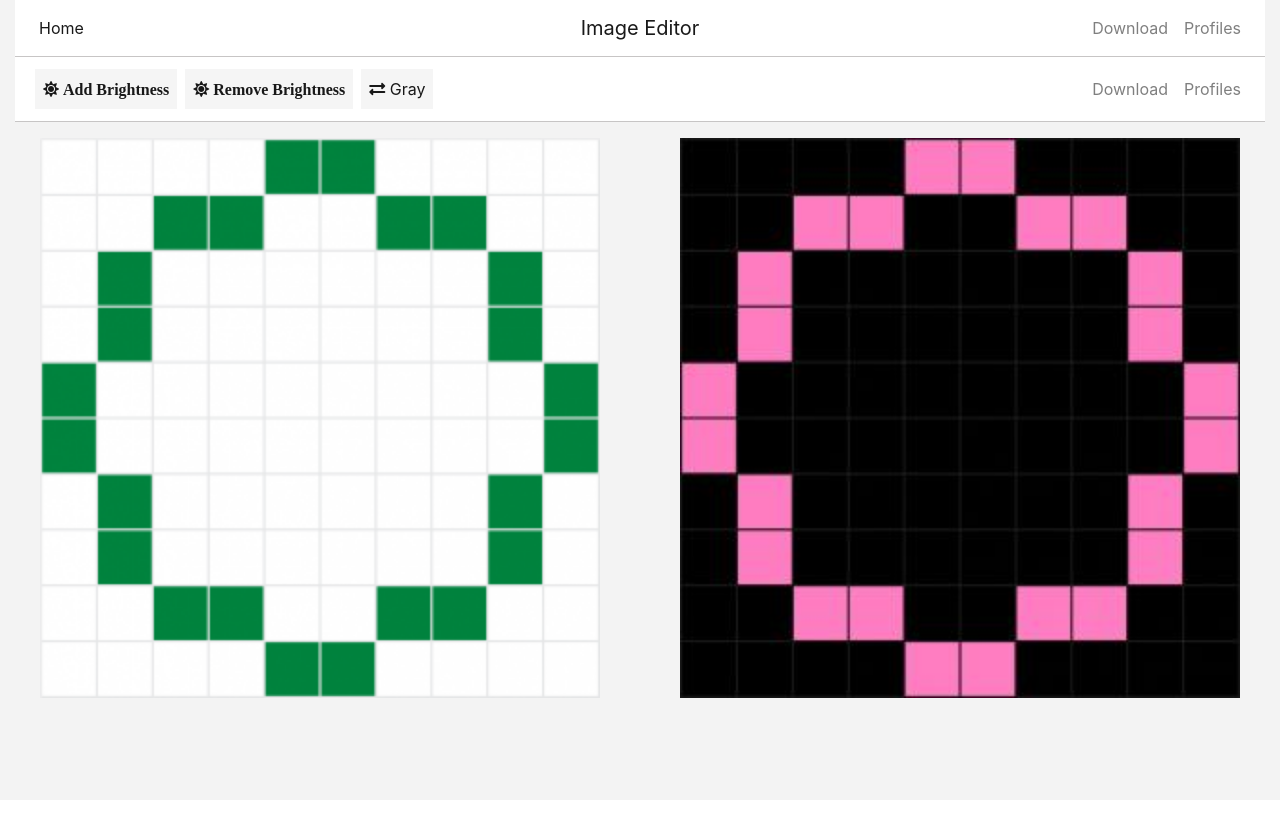
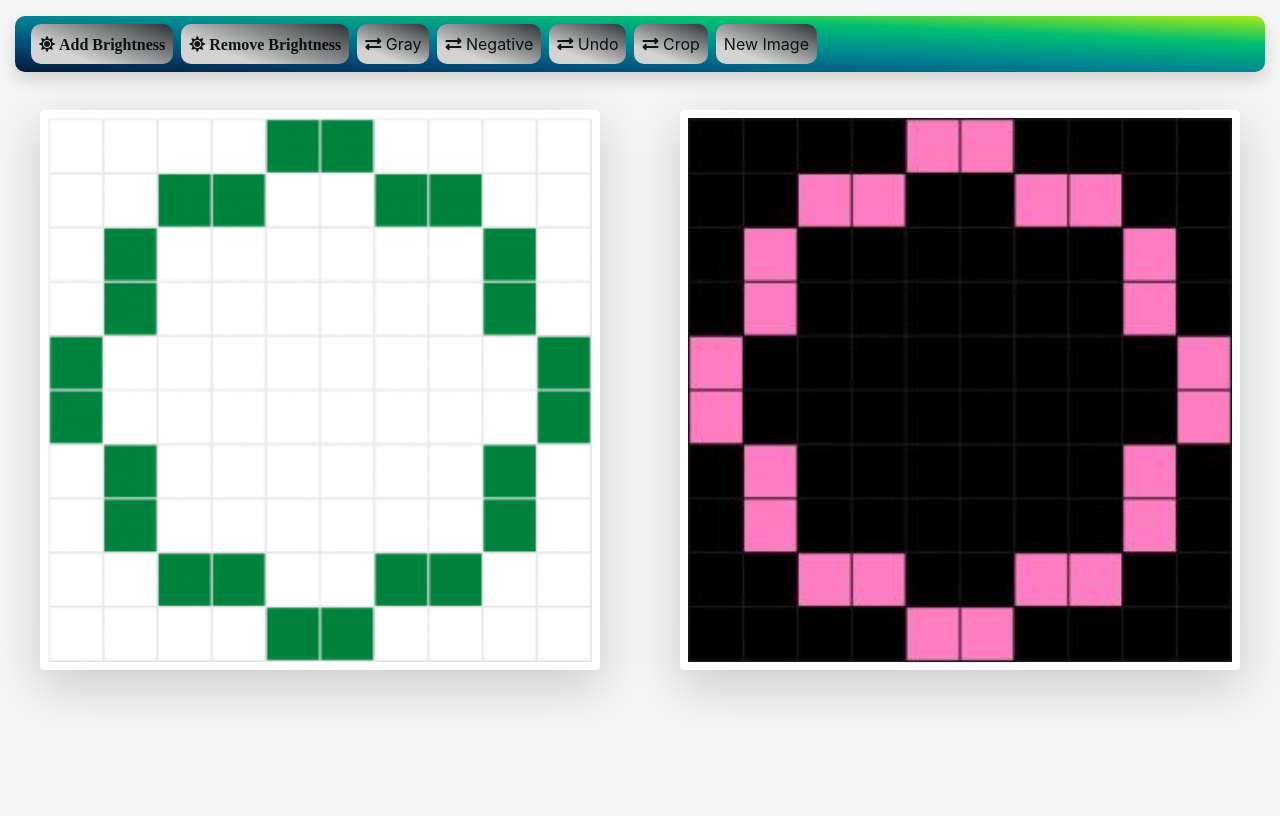
Before and after one commit to bhyeanhasan/Online-Image-Editor, a Django app: page /canvas/ in a window 1280 px wide. Before the commit the page ends 698 px from the top, so only its background shows below. Run offline with Django 3.2, Linux system fonts and the light colour scheme; a user stored in the database is signed in; data comes from the database, SQL or seed files in the repository; both versions use the stored data as it was after the commit; some libraries are stand-ins or nearby versions.

Commit message:
issue_done

```diff
--- a/mainApp/url_mainApp.py
+++ b/mainApp/url_mainApp.py
@@ -8,4 +8,7 @@ urlpatterns = [
     path('toGray/', views.toGray, name='toGray'),
     path('brightness_plus/', views.brightness_plus, name='brightness_plus'),
     path('brightness_minus/', views.brightness_minus, name='brightness_minus'),
+    path('negative/', views.negative, name='negative'),
+    path('undo/', views.undo_all, name='undo'),
+    path('crop/', views.crop, name='crop'),
 ]
--- a/mainApp/views.py
+++ b/mainApp/views.py
@@ -7,19 +7,17 @@ from django.shortcuts import render, redirect
 from django.http import HttpResponse
 from .models import SelectedImage
 
-editing = np.array([1, 2, 3, 4, 5])
-
 
 def home(request):
     return render(request, 'index.html')
 
+
 def getImage(request):
-    global editing
+
     if 'imageToEdit' in request.FILES:
         image_file = request.FILES['imageToEdit']
         setPic = SelectedImage.objects.get(user=request.user)
         setPic.image = image_file
-        setPic.editImage = image_file
         setPic.save()
 
         image = Image.open(setPic.image)
@@ -28,7 +26,8 @@ def getImage(request):
             image = image.convert('RGB')
             editing = np.array(image)
         image.close()
-        print(editing)
+
+        management(editing,request.user)
 
     return redirect('canvas')
 
@@ -36,15 +35,45 @@ def getImage(request):
 def management(ary, user):
     img_new = Image.fromarray(ary)
     # name = str(uuid.uuid4()) + '.png'
-    name = 'edit.png'
+    name = 'edit.jpeg'
     img_new.save('static_media/edit/' + name)
     editImageName = 'edit/' + name
     setPic = SelectedImage.objects.get(user=user)
     setPic.editImage = editImageName
     setPic.save()
 
+def editImage_pixel(user):
+    editing = np.array([1,2,3,4])
+    user = SelectedImage.objects.get(user=user)
+    image = Image.open(user.editImage)
+    editing = np.array(image)
+    if (len(editing[0][0]) > 3):
+        image = image.convert('RGB')
+        editing = np.array(image)
+    image.close()
+    return editing
+
+
+
+
+def undo_all(request):
+    setPic = SelectedImage.objects.get(user=request.user)
+    setPic.editImage = setPic.image
+    setPic.save()
+    return redirect('canvas')
+
+
+def crop(request):
+    editing = editImage_pixel(request.user)
+    new_editing = editing[50:,50:,0:]
+    management(new_editing,request.user)
+    return redirect('canvas')
+
 
 def toGray(request):
+
+    editing = editImage_pixel(request.user)
+
     for i in range(len(editing)):
         for j in range(len(editing[i])):
             valu = (editing[i][j][0] + editing[i][j][1] + editing[i][j][2]) / 3
@@ -57,6 +86,7 @@ def toGray(request):
 
 
 def brightness_plus(request):
+    editing = editImage_pixel(request.user)
     bright = 50
     for i in range(len(editing)):
         for j in range(len(editing[i])):
@@ -69,11 +99,13 @@ def brightness_plus(request):
             editing[i][j][0] = r
             editing[i][j][1] = g
             editing[i][j][2] = b
+
     management(editing, request.user)
     return redirect('canvas')
 
 
 def brightness_minus(request):
+    editing = editImage_pixel(request.user)
     bright = 50
     for i in range(len(editing)):
         for j in range(len(editing[i])):
@@ -86,18 +118,24 @@ def brightness_minus(request):
             editing[i][j][0] = r
             editing[i][j][1] = g
             editing[i][j][2] = b
+
     management(editing, request.user)
     return redirect('canvas')
 
 
 def negative(request):
-    bright = 0
+    editing = editImage_pixel(request.user)
     for i in range(len(editing)):
         for j in range(len(editing[i])):
             r, g, b = editing[i][j]
 
+            editing[i][j][0] = 255 - r
+            editing[i][j][1] = 255 - g
+            editing[i][j][2] = 255 - b
+
     management(editing, request.user)
     return redirect('canvas')
+
 
 
 def pixel_value(r, g, b):
@@ -112,6 +150,9 @@ def pixel_value(r, g, b):
 
 
 ############################################################################
+############################################################################
+############################################################################
+
 
 def canvas(request):
     obg = SelectedImage.objects.get(user=request.user)
--- a/templates/canvas.html
+++ b/templates/canvas.html
@@ -13,125 +13,129 @@
 
     <style>
         body {
-            background-color: #f3f3f3;
+
+background-color: whitesmoke;
+            background-repeat: no-repeat;
+            min-height: 100vh;
         }
 
         img {
             width: 50%;
+        }
+
+        .navbar {
+            z-index: 5;
+        }
+
+        .oka{
+            border-radius: 10px;
+
+background-color: #2d3436;
+background-image: linear-gradient(200deg, #2d3436 0%, #d3d3d3 74%);
+
 
 
         }
 
-        .mynavbar {
-            z-index: 5;
+        .oka:hover{
+             background-color: #f5d020;
+            background-image: linear-gradient(315deg, #f5d020 0%, #f53803 74%);
         }
 
-        .panel {
-            background-color: white;
 
-        }
+
     </style>
 </head>
 <body>
 
 {#------------------------------------------------------------------------------------------------------#}
-<div class="container-fluid">
-
-    <nav class="navbar navbar-expand-md navbar-light " style="background-color: #ffffff;">
-        <div class="navbar-collapse collapse w-100 order-1 order-md-0 dual-collapse2">
-            <ul class="navbar-nav mr-auto">
-                <li class="nav-item active">
-                    <a class="nav-link" href="/">Home</a>
-                </li>
-
-            </ul>
-
-        </div>
-        <div class="mx-auto order-0">
-            <a class="navbar-brand mx-auto" href="#">Image Editor</a>
-            <button class="navbar-toggler" type="button" data-toggle="collapse" data-target=".dual-collapse2">
-                <span class="navbar-toggler-icon"></span>
-            </button>
-        </div>
-        <div class="navbar-collapse collapse w-100 order-3 dual-collapse2">
-            <ul class="navbar-nav ml-auto">
-                <li class="nav-item">
-                    <a class="nav-link" href="#">Download</a>
-                </li>
-                <li class="nav-item">
-                    <a class="nav-link" href="#">Profiles</a>
-                </li>
-            </ul>
-        </div>
-
-    </nav>
-
-    <hr style="margin: 0px; padding: 0px" width="100%" color="#dddbdb">
-
-</div>
 {#------------------------------------------------------------------------------------------------------#}
 
 {#------------------------------------------------------------------------------------------------------#}
-<div class="container-fluid">
+<div class="container-fluid mt-3">
 
-    <nav class="navbar navbar-expand-md navbar-light " style="background-color: #ffffff;">
+    <nav class="navbar navbar-expand-md navbar-light shadow " style="background-color: #ffffff;
+    background-image: linear-gradient(to right top, #051937, #004d7a, #008793, #00bf72, #a8eb12);
+    border-radius: 10px">
         <div class="navbar-collapse collapse w-100 order-1 order-md-0 dual-collapse2">
             <ul class="navbar-nav mr-auto">
 
-                <div class="icon  m-1" style="background-color: whitesmoke">
+                <div class="icon mr-2 oka" >
                     <li class="nav-item active">
                         <a class="nav-link" href="{% url 'brightness_plus' %}"> <i class="fas fa-sun"> Add Brightness</i> </a>
                     </li>
                 </div>
 
-                <div class="icon  m-1" style="background-color: whitesmoke">
+                <div class="icon mr-2 oka">
                     <li class="nav-item active">
                         <a class="nav-link" href="{% url 'brightness_minus' %}"> <i class="fas fa-sun"> Remove Brightness</i> </a>
                     </li>
                 </div>
 
-                <div class="icon  m-1" style="background-color: whitesmoke">
+                <div class="icon  mr-2 oka">
                     <li class="nav-item active">
                         <a class="nav-link" href="{% url 'toGray' %}"> <i class="fas fa-exchange-alt"></i> Gray</i> </a>
                     </li>
                 </div>
 
+                 <div class="icon   mr-2 oka">
+                    <li class="nav-item active">
+                        <a class="nav-link" href="{% url 'negative' %}"> <i class="fas fa-exchange-alt"></i> Negative</i> </a>
+                    </li>
+                </div>
+
+                 <div class="icon  mr-2 oka">
+                    <li class="nav-item active">
+                        <a class="nav-link" href="{% url 'undo' %}"> <i class="fas fa-exchange-alt"></i> Undo</i> </a>
+                    </li>
+                </div>
+
+                <div class="icon mr-2 oka">
+                    <li class="nav-item active">
+                        <a class="nav-link" href="{% url 'crop' %}"> <i class="fas fa-exchange-alt"></i> Crop</i> </a>
+                    </li>
+                </div>
+
+
+
+
+                <div class="icon oka">
+                    <li class="nav-item active">
+                        <a class="nav-link" href="/">New Image</i> </a>
+                    </li>
+                </div>
+
+
 
             </ul>
 
+
+
         </div>
 
-        <div class="navbar-collapse collapse w-100 order-3 dual-collapse2">
-            <ul class="navbar-nav ml-auto">
-                <li class="nav-item">
-                    <a class="nav-link" href="#">Download</a>
-                </li>
-                <li class="nav-item">
-                    <a class="nav-link" href="#">Profiles</a>
-                </li>
-            </ul>
-        </div>
 
     </nav>
 
-    <hr style="margin: 0px; padding: 0px" width="100%" color="#dddbdb">
 
 </div>
 {#------------------------------------------------------------------------------------------------------#}
+
+
 
 {#------------------------------------------------------------------------------------------------------#}
 <div class="container-fluid">
 
 
-    <div class="row mt-3">
+    <div class="row" style="margin-top: 3%">
 
         <div class="col-md-6 text-center">
-            <img style="height: 70vh;width: auto" src='{{ obg.image.url }}' alt="">
+                    <img class="shadow-lg p-2 mb-5 bg-white rounded" style="height: 70vh;width: auto;" src='{{ obg.image.url }}' alt="">
+
         </div>
 
         <div class="col-md-6 text-center">
             {% if obg.editImage %}
-                <img style="height: 70vh;width: auto" src='{{ obg.editImage.url }}' alt="">
+                <img class="shadow-lg p-2 mb-5 bg-white rounded" style="height: 70vh;width: auto;max-width: 95%" src='{{ obg.editImage.url }}' alt="">
             {% endif %}
         </div>
 
--- a/templates/index.html
+++ b/templates/index.html
@@ -6,6 +6,7 @@
 
 </head>
 <body>
+
     <form action="{% url 'getImage' %}" method="post" enctype="multipart/form-data">
         {% csrf_token %}
         <input type="file" name="imageToEdit">
```
Also changed, not shown: db.sqlite3, static_media/edit/edit.jpeg (added), static_media/edit/edit.png (deleted), static_media/pictures/10x10_Pixel_Circle_example-300x300.png (added), static_media/pictures/10x10_Pixel_Circle_example-300x300_DNsRVnO.png (added), static_media/pictures/240x320_fluorescent_butterfly_wallpaper.jpg (added).
